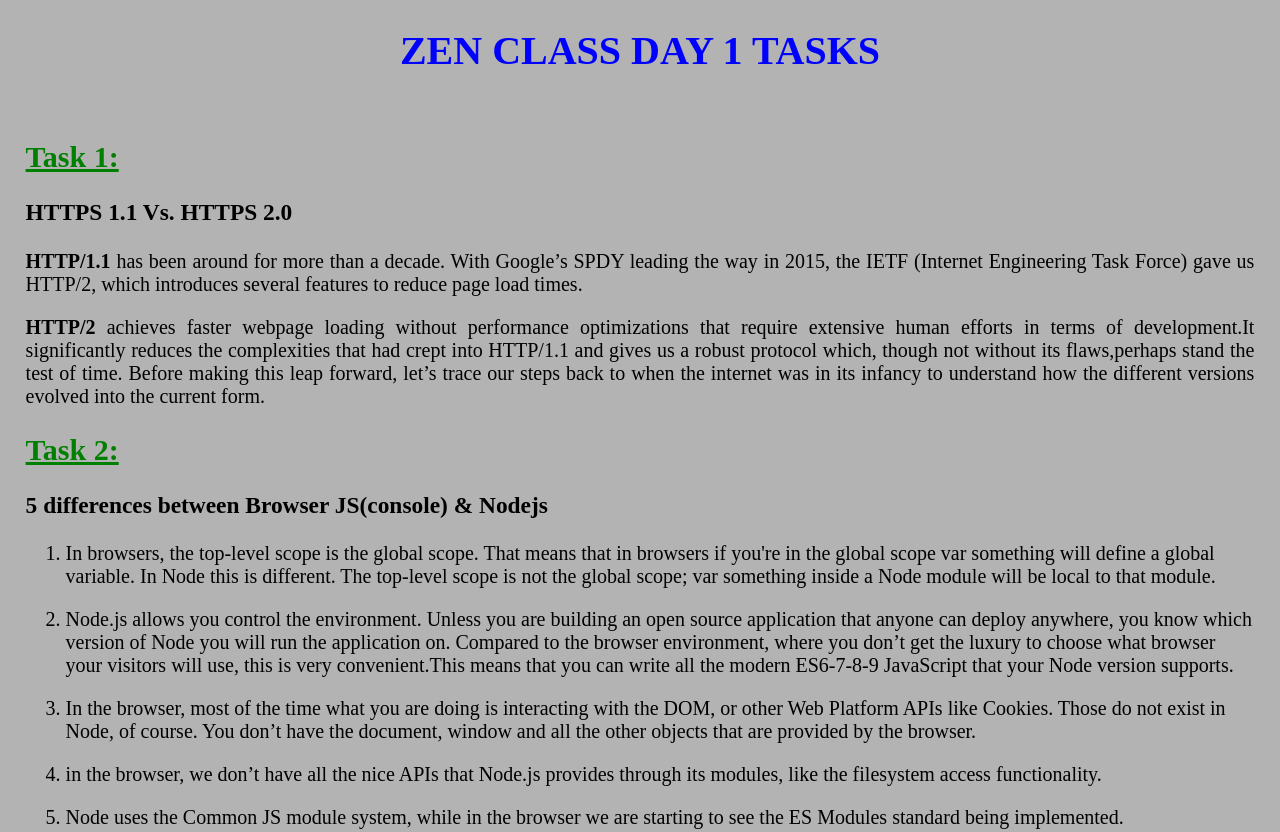
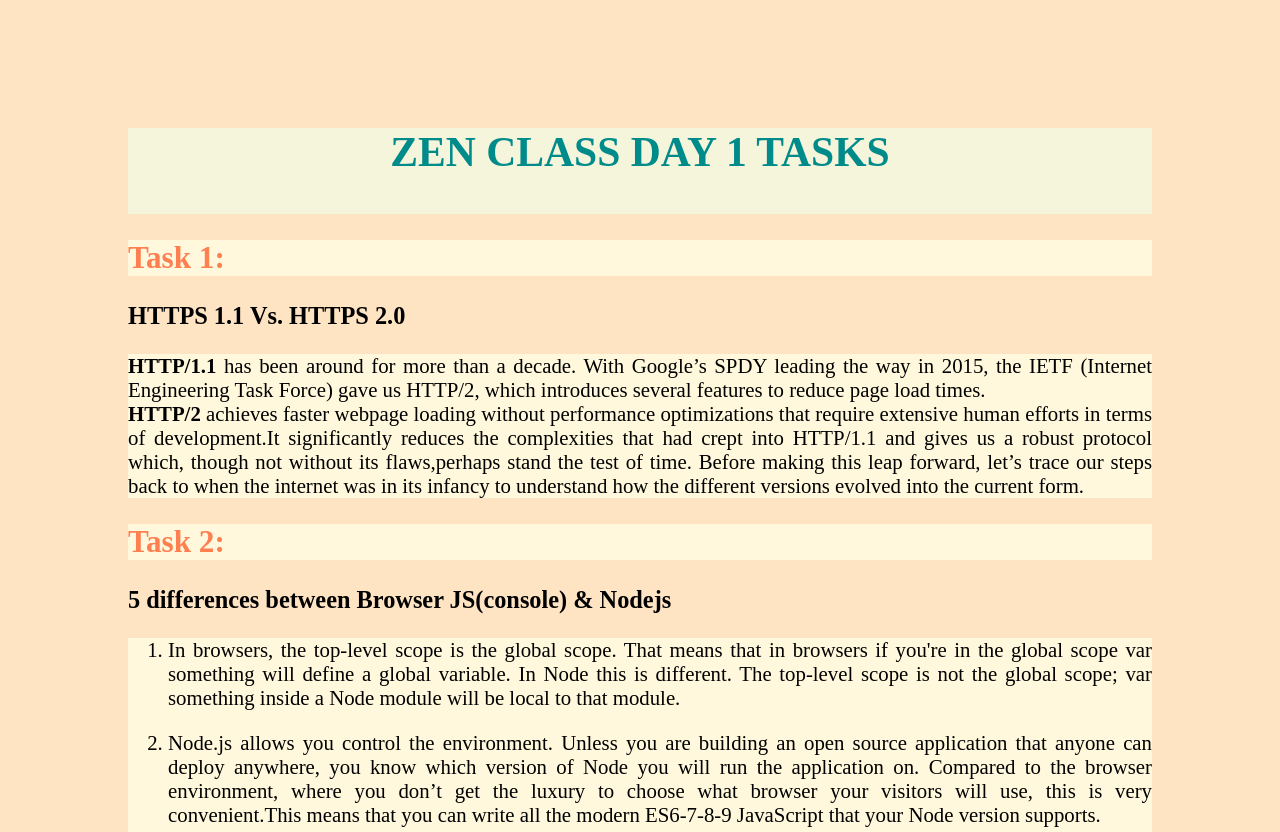
Before and after one commit to beharavenkatasatyaprasad/Guvi, a plain HTML site: page day1/task1,2/Task 1 & 2 html file.html in a window 1280 px wide. Shown: the top 832 px of the page. Drawn offline with Linux system fonts and the light colour scheme.

Commit message:
Update Task 1 & 2 html file.html

```diff
--- a/day1/task1,2/Task 1 & 2 html file.html
+++ b/day1/task1,2/Task 1 & 2 html file.html
@@ -3,24 +3,30 @@
 <head>
 <style>
 h2{
-	color : green;
+	color :#FF7F50;
 }
 h1{
-  color : blue;
+  color : #008B8B;
 }
 body{
-	background:#B3B3B3;
-	margin:2%;
-	font-size: 125%;
+	background:#FFE4C4;
+	margin:10%;
+	font-size: 130%;
 }
 header{
 	text-align: center;
-	padding-bottom: 15px;
-}
-p{
-text-align: justify;
+	padding-bottom: 10px;
+	background:#F5F5DC;
 }
 
+.tb{
+    background:#FFF8DC;
+    text-align: justify;
+}
+.th{
+    background:#FFF8DC;
+
+}
 </style>
 <title>Tasks 1 & 2</title>
 </head>
@@ -29,14 +35,14 @@ text-align: justify;
 <h1>ZEN CLASS DAY 1 TASKS</h1>
 </header>
 <section>
-<h2><u>Task 1:</u></h2>
+<h2 class="th">Task 1:</h2>
 <h3>HTTPS 1.1 Vs. HTTPS 2.0</h3>
-<p><b>HTTP/1.1</b> has been around for more than a decade. With Google’s SPDY leading the way in 2015, the IETF (Internet Engineering Task Force) gave us HTTP/2, which introduces several features to reduce page load times.</p>
-<p><b>HTTP/2</b> achieves faster webpage loading without performance optimizations that require extensive human efforts in terms of development.It significantly reduces the complexities that had crept into HTTP/1.1 and gives us a robust protocol which, though not without its flaws,perhaps stand the test of time. Before making this leap forward, let’s trace our steps back to when the internet was in its infancy to
-understand how the different versions evolved into the current form.</p>
-<h2><u>Task 2:</u></h2>
+
+<p class="tb">
+<b>HTTP/1.1</b> has been around for more than a decade. With Google’s SPDY leading the way in 2015, the IETF (Internet Engineering Task Force) gave us HTTP/2, which introduces several features to reduce page load times.<br><b>HTTP/2</b> achieves faster webpage loading without performance optimizations that require extensive human efforts in terms of development.It significantly reduces the complexities that had crept into HTTP/1.1 and gives us a robust protocol which, though not without its flaws,perhaps stand the test of time. Before making this leap forward, let’s trace our steps back to when the internet was in its infancy to understand how the different versions evolved into the current form.</p>
+<h2 class="th">Task 2:</h2>
 <h3>5 differences between Browser JS(console) & Nodejs</h3>
-<ol>
+<ol class="tb">
 <li>In browsers, the top-level scope is the global scope. That means that in browsers if you're in the global scope var something will define a global variable. In Node this is different. The top-level scope is not the global scope; <italic>var something</italic> inside a Node module will be local to that module.</li>
 <p> </p>
 <li> Node.js allows you control the environment. Unless you are building an open source application that anyone can deploy anywhere, you know which version of Node you will run the application on. Compared to the browser environment, where you don’t get the luxury to choose what browser your visitors will use, this is very convenient.This means that you can write all the modern ES6-7-8-9 JavaScript that your Node version supports.</li>
```
